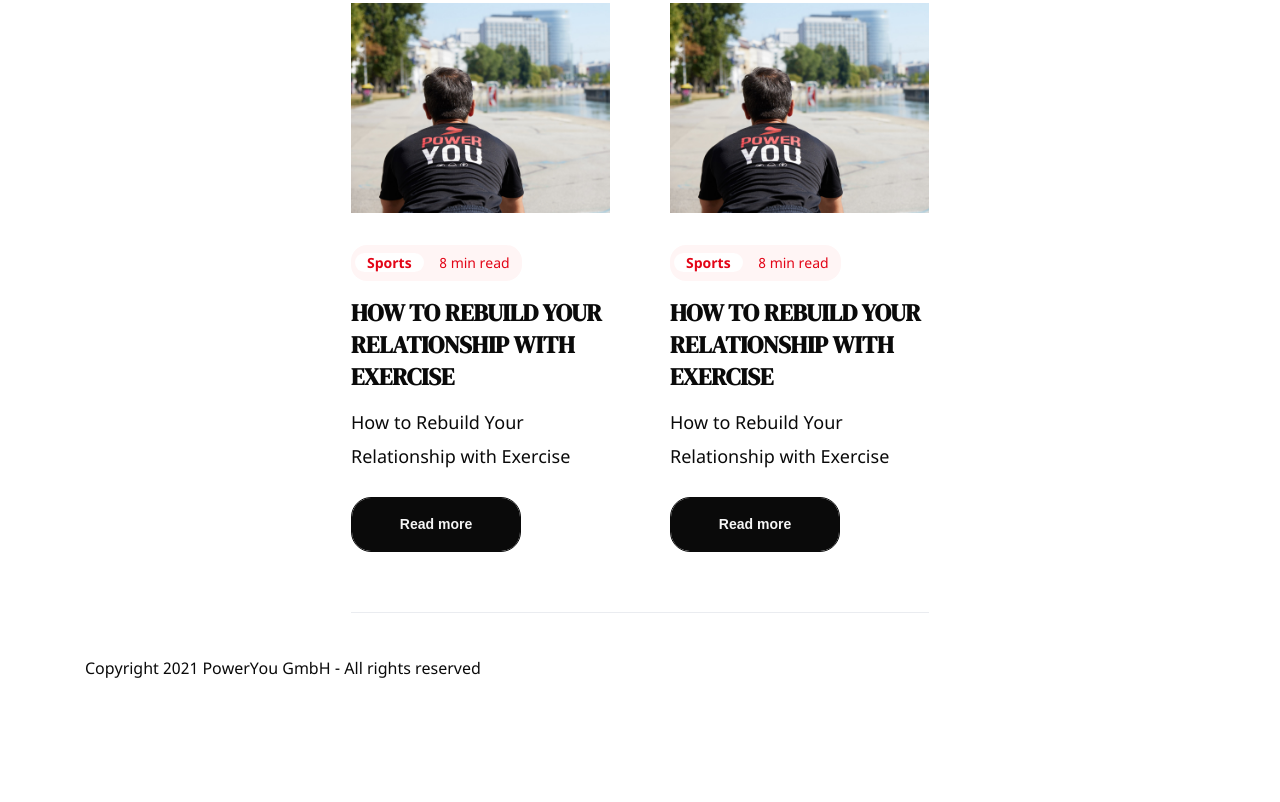
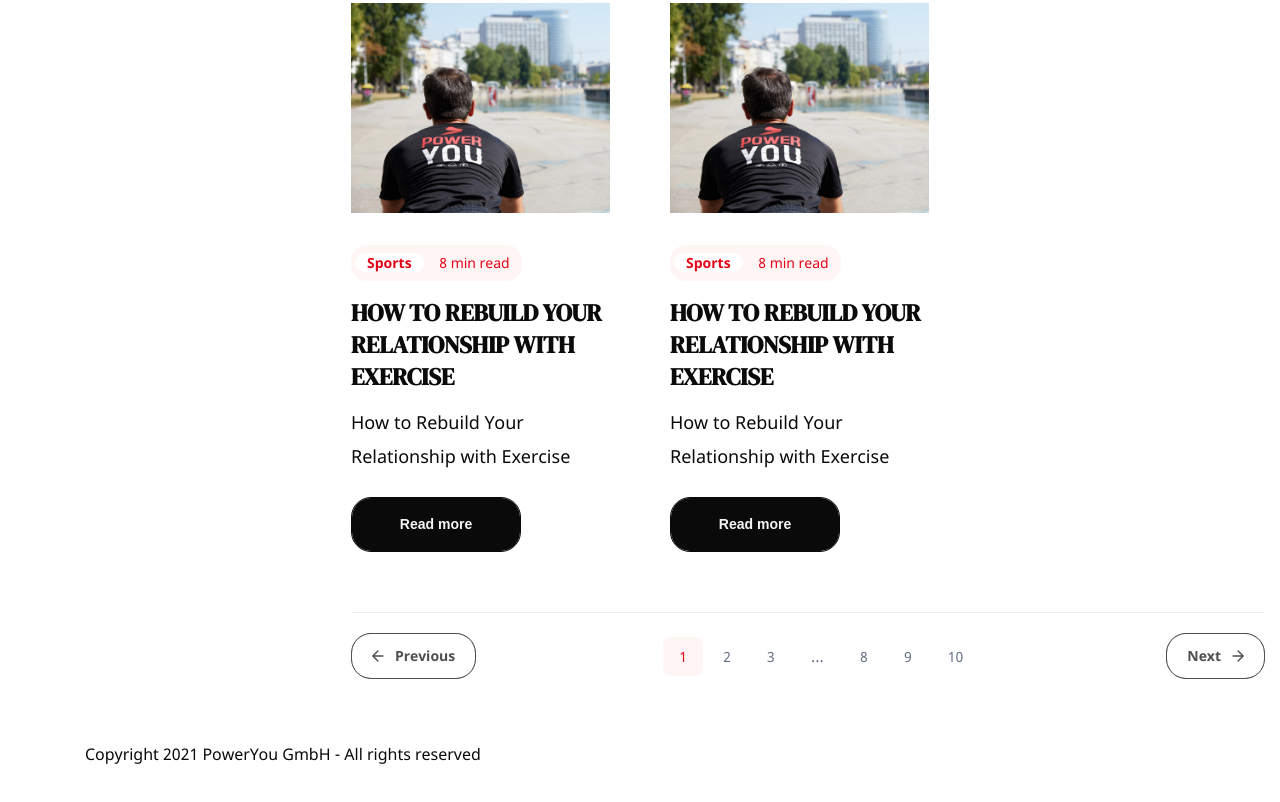
Before and after one commit to bigjey/power-you, a website: page src/07_blog.html in a window 1280 px wide. Shown: the part 2252-3054 px from the top of the page. Before the commit the page ends 2976 px from the top, so only its background shows below. Drawn offline with Linux system fonts and the light colour scheme.

Commit message:
feat: finish desktop

```diff
--- a/src/07_blog.html
+++ b/src/07_blog.html
@@ -396,6 +396,27 @@
       </div>
     </div>
   </section>
+  <section class="blog-pagination">
+    <div class="container">
+      <div class="blog-pagination__content">
+        <a href="#" class="button button--secondary _pagination">
+          <span>Previous</span>
+        </a>
+        <div class="blog-pagination__content_numbers">
+          <a href="#" class="active">1</a>
+          <a href="#">2</a>
+          <a href="#">3</a>
+          <span>...</span>
+          <a href="#">8</a>
+          <a href="#">9</a>
+          <a href="#">10</a>
+        </div>
+        <a href="#" class="button button--secondary _pagination next">
+          <span>Next</span>
+        </a>
+      </div>
+    </div>
+  </section>
 </main>
 
 <footer class="page-footer">
--- a/src/scss/_blog.scss
+++ b/src/scss/_blog.scss
@@ -1,4 +1,4 @@
-.blog-title, .blog-content {
+.blog-title, .blog-content, .blog-pagination {
   .container {
     @media (min-width: 1200px) {
       max-width: 1312px;
@@ -63,7 +63,6 @@
       width: 100%;
       padding: 60px 0;
       border-top: 1px solid $color-grey-5;
-      border-bottom: 1px solid $color-grey-5;
       margin: 0 32px;
 
       ul {
--- a/src/scss/_variables.scss
+++ b/src/scss/_variables.scss
@@ -11,6 +11,7 @@ $color-grey-2: #f5f5f5;
 $color-grey-3: #f9f9f9;
 $color-grey-4: #667085;
 $color-grey-5: #EAECF0;
+$color-grey-6: #4F4F4F;
 $color-red: #E30517;
 
 $breakpoint-sm: 576px;
--- a/src/scss/main.scss
+++ b/src/scss/main.scss
@@ -191,6 +191,49 @@ a.button {
     &:before {
       background-color: $color-white;
     }
+
+    &._pagination {
+      border: 1px solid $color-grey-6;
+      color: $color-grey-6;
+      min-width: initial;
+      padding: 10px 20px;
+
+      span {
+        mix-blend-mode: initial;
+        padding: 0 0 0 23px;
+        position: relative;
+
+        &:before {
+          content: '';
+          position: absolute;
+          width: 12px;
+          height: 12px;
+          left: 0;
+          top: 50%;
+          transform: translateY(-50%);
+          background-image: url("../img/arrow.svg");
+          background-repeat: no-repeat;
+          background-position: center;
+          background-size: contain;
+        }
+      }
+
+      &.next {
+        span {
+          padding: 0 23px 0 0;
+
+          &:before {
+            left: initial;
+            right: 0;
+            transform: rotateY(180deg) translateY(-50%);
+          }
+        }
+      }
+
+      &:hover:before {
+        transform: initial;
+      }
+    }
   }
 
   &--grey {
@@ -249,17 +292,17 @@ a.button {
     display: block;
     margin: 0 8px;
   }
+
   .icon:nth-child(1) {
-    animation: preloader-icon-1 2s 0.3s cubic-bezier(0.5, 0, 0.1, 1) both
-      infinite;
+    animation: preloader-icon-1 2s 0.3s cubic-bezier(0.5, 0, 0.1, 1) both infinite;
   }
+
   .icon:nth-child(2) {
-    animation: preloader-icon-2 2s 0.3s cubic-bezier(0.5, 0, 0.1, 1) both
-      infinite;
+    animation: preloader-icon-2 2s 0.3s cubic-bezier(0.5, 0, 0.1, 1) both infinite;
   }
+
   .icon:nth-child(3) {
-    animation: preloader-icon-3 2s 0.3s cubic-bezier(0.5, 0, 0.1, 1) both
-      infinite;
+    animation: preloader-icon-3 2s 0.3s cubic-bezier(0.5, 0, 0.1, 1) both infinite;
   }
 }
 
@@ -267,6 +310,7 @@ a.button {
   .page-preloader {
     opacity: 0;
   }
+
   .page-header {
     top: 0;
     transition: none;
@@ -281,18 +325,23 @@ a.button {
     .page-hero__img-main {
       transform: translate(-50%, 0);
     }
+
     .page-hero__img-snack img {
       transform: translate(0, -50%);
     }
+
     .page-hero__img-snack-2 img {
       transform: translateX(0);
     }
+
     .page-hero__slogan {
       animation: text-clip 1s 0.3s cubic-bezier(0.5, 0, 0.1, 1) both;
     }
+
     .page-hero__cta-wrapper {
       animation: text-clip 1s 0.3s cubic-bezier(0.5, 0, 0.1, 1) both;
     }
+
     .page-hero__text {
       animation: text-clip 1s 0.3s cubic-bezier(0.5, 0, 0.1, 1) both;
     }
@@ -307,7 +356,7 @@ a.button {
     height: 100%;
   }
 
-  &__cta-wrapper{
+  &__cta-wrapper {
     margin: 30px 0 0 0;
     display: flex;
     flex-direction: column;
@@ -325,6 +374,7 @@ a.button {
       color: $color-brand-primary;
     }
   }
+
   &__text {
     margin-top: 20px;
     max-width: 500px;
@@ -333,6 +383,7 @@ a.button {
       color: $color-brand-primary;
     }
   }
+
   &__cta {
     display: inline-block;
     position: relative;
@@ -341,6 +392,7 @@ a.button {
     margin-top: 30px;
     order: 2;
   }
+
   &__featured {
     position: relative;
     transition: 1s margin-right cubic-bezier(0.34, 1.56, 0.64, 1);
@@ -357,6 +409,7 @@ a.button {
       margin-left: 5px;
     }
   }
+
   &__img-main {
     pointer-events: none;
     display: block;
@@ -364,12 +417,14 @@ a.button {
     max-height: 100%;
     padding: 0 100px 0 0;
     margin: 50px 0;
+
     img {
       width: 100%;
       height: 100%;
       object-fit: contain;
     }
   }
+
   &__img-snack {
     pointer-events: none;
     position: absolute;
@@ -381,6 +436,7 @@ a.button {
       display: block;
     }
   }
+
   &__img-static {
     margin-top: 50px;
 
@@ -404,9 +460,9 @@ a.button {
   }
 }
 
-@media(min-width: 476px){
-  .page-hero{
-    &__img-main{
+@media(min-width: 476px) {
+  .page-hero {
+    &__img-main {
       padding: 0 150px 0 0;
     }
   }
@@ -415,6 +471,7 @@ a.button {
 @media (min-width: $breakpoint-md) {
   .page-hero {
     min-height: calc(100vh - 60px);
+
     &__img-main {
       max-height: 800px;
       max-width: none;
@@ -428,15 +485,15 @@ a.button {
       opacity: .8;
     }
 
-    &__cta-wrapper{
+    &__cta-wrapper {
       flex-direction: initial;
     }
 
-    &__featured{
+    &__featured {
       align-self: flex-end;
     }
 
-    &__cta{
+    &__cta {
       order: initial;
       margin-top: initial;
       margin-right: 30px;
@@ -511,9 +568,11 @@ a.button {
   .page-hero {
     display: flex;
     align-items: center;
+
     &__slogan {
       width: 800px;
     }
+
     &__img-snack {
       width: 450px;
       top: 40%;
@@ -560,12 +619,14 @@ a.button {
     padding: 0;
     margin: 0;
   }
+
   &__nav-item {
     font-size: 36px;
     font-weight: bold;
     line-height: 1.1;
     padding: 25px 0;
   }
+
   &__get-started {
     padding: 25px 0;
   }
@@ -627,6 +688,7 @@ a.button {
       background: $color-black;
       transition: transform 0.2s ease;
     }
+
     span {
       margin: 4px 0;
     }
@@ -666,12 +728,15 @@ a.button {
       position: fixed;
       top: 14px;
       right: 22px;
+
       span {
         background: none;
       }
+
       a:before {
         transform: translate(0px, 6px) rotate(-45deg);
       }
+
       a:after {
         transform: translate(0px, -6px) rotate(45deg);
       }
@@ -731,9 +796,11 @@ a.button {
       .faq__item-question {
         color: $color-brand-primary;
       }
+
       .faq__item-answer {
         display: block;
       }
+
       .faq__item-question:before {
         display: none;
       }
@@ -762,6 +829,7 @@ a.button {
       right: 16px;
       top: 0;
     }
+
     &:after {
       transform: rotate(90deg);
     }
@@ -848,6 +916,7 @@ a.button {
       color: $color-brand-primary;
     }
   }
+
   &__img {
     text-align: center;
     margin-top: 30px;
@@ -923,6 +992,7 @@ a.button {
 
 .promo-features {
   overflow: hidden;
+
   &__sticky-container {
     text-align: center;
     margin: auto;
@@ -941,28 +1011,35 @@ a.button {
       transform: rotate(5deg);
       z-index: 4;
     }
+
     .sausage-1 {
       transform: rotate(5deg);
       z-index: 3;
     }
+
     .sausage-2-package {
       transform: rotate(30deg);
       z-index: 2;
     }
+
     .sausage-2 {
       transform: rotate(30deg);
       z-index: 1;
     }
   }
+
   &__icons {
     margin-bottom: 20px;
   }
+
   &__subtitle {
     margin-top: 20px;
   }
+
   &__text {
     margin-top: 20px;
   }
+
   &__img {
     margin-top: 20px;
 
@@ -970,12 +1047,15 @@ a.button {
       display: block;
     }
   }
+
   &__list {
     margin-top: 50px;
   }
+
   &__items {
     margin-top: 60px;
   }
+
   &__item {
     border-left: 4px solid transparent;
     transition: 0.2s left ease-in, 0.2s border-color ease-in;
@@ -987,14 +1067,17 @@ a.button {
     & + & {
       margin-top: 50px;
     }
+
     &.js-active {
       border-color: $color-brand-primary;
       left: 24px;
     }
   }
+
   &__item-title {
     padding-right: 24px;
   }
+
   &__item-text {
     margin-top: 10px;
     padding-right: 24px;
@@ -1006,9 +1089,11 @@ a.button {
     &__list {
       margin-top: 50px;
     }
+
     &__items {
       margin-top: 40px;
     }
+
     &__sticky-container {
       position: relative;
       width: 100px;
@@ -1118,11 +1203,13 @@ a.button {
     &__side-text-1 {
       min-height: 200px;
     }
+
     &__title-container {
       margin-bottom: 50px;
       width: 150%;
       overflow: hidden;
     }
+
     &__title {
       font-size: 156px;
       margin-left: -10px;
@@ -1142,13 +1229,16 @@ a.button {
 .sausage-1 {
   background-image: url("../img/sausage_1.png");
 }
+
 .sausage-1-package {
   background-image: url("../img/sausage_1_package.png");
   background-size: 120px 578px;
 }
+
 .sausage-2 {
   background-image: url("../img/sausage_2.png");
 }
+
 .sausage-2-package {
   background-image: url("../img/sausage_2_package.png");
   background-size: 120px 578px;
@@ -1193,9 +1283,11 @@ a.button {
     .bg--gray-1 & {
       background: $color-grey-1;
     }
+
     .bg--gray-2 & {
       background: $color-grey-2;
     }
+
     .bg--gray-3 & {
       background: $color-grey-3;
     }
@@ -1232,9 +1324,11 @@ a.button {
     .bg--gray-1 & {
       background: $color-grey-1;
     }
+
     .bg--gray-2 & {
       background: $color-grey-2;
     }
+
     .bg--gray-3 & {
       background: $color-grey-3;
     }
@@ -1318,6 +1412,7 @@ a.button {
       height: 2px;
       background: $color-black;
     }
+
     &:before {
       transform: translate(0px, 1px) rotate(-45deg);
     }
@@ -1349,11 +1444,13 @@ a.button {
     margin-bottom: 25px;
     max-width: 450px;
   }
+
   &__subtitle {
     margin: auto;
     margin-bottom: 35px;
     max-width: 450px;
   }
+
   &__form {
     display: flex;
     flex-direction: column;
@@ -1405,3 +1502,33 @@ body.js-show-modal {
     }
   }
 }
+
+.blog-pagination {
+
+  &__content {
+    display: flex;
+    justify-content: space-between;
+    align-items: center;
+    padding: 20px 0;
+    margin: 0 0 0 336px;
+    border-top: 1px solid $color-grey-5;
+
+    &_numbers {
+      a {
+        font-size: 14px;
+        line-height: 20px;
+        border-radius: 8px;
+
+        &.active {
+          color: $color-red;
+          background-color: #FFF5F5;
+        }
+      }
+
+      a, span {
+        color: $color-grey-4;
+        padding: 10px 16px;
+      }
+    }
+  }
+}
```
Also changed, not shown: src/_html/07_blog.html (+21 -0 lines), src/css/main.css, src/img/arrow.svg (added).
